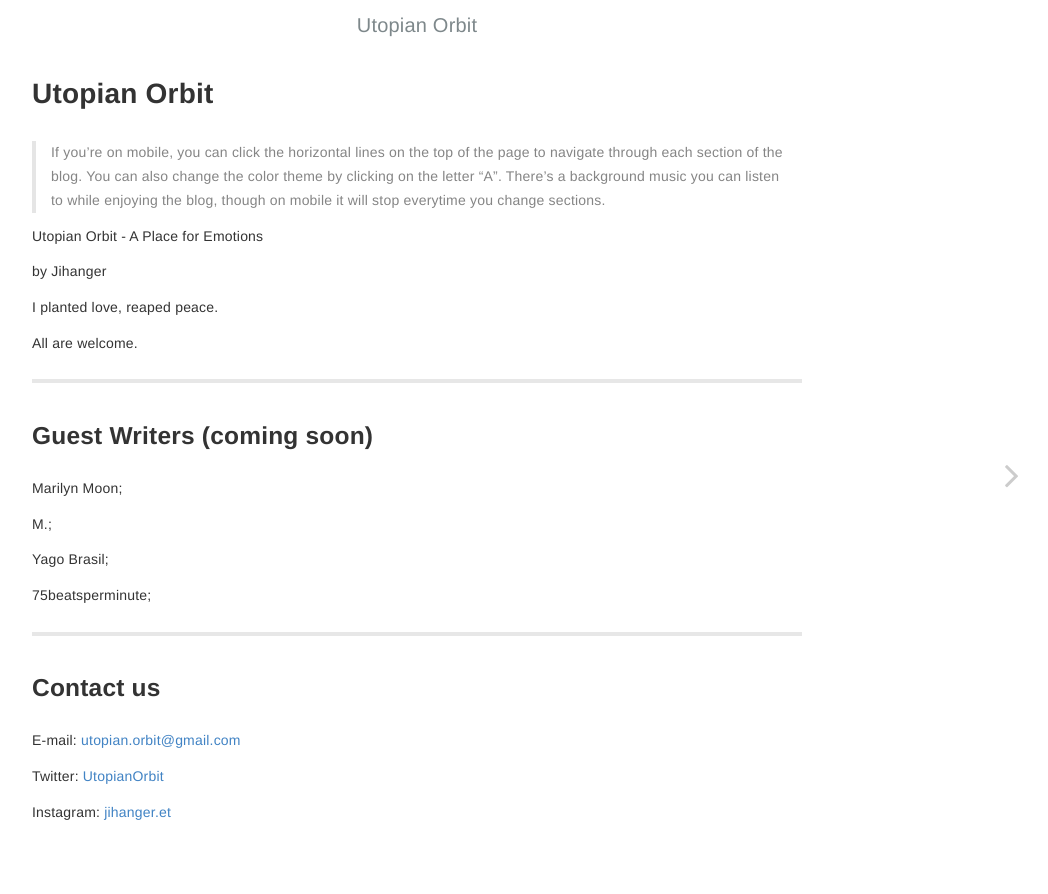
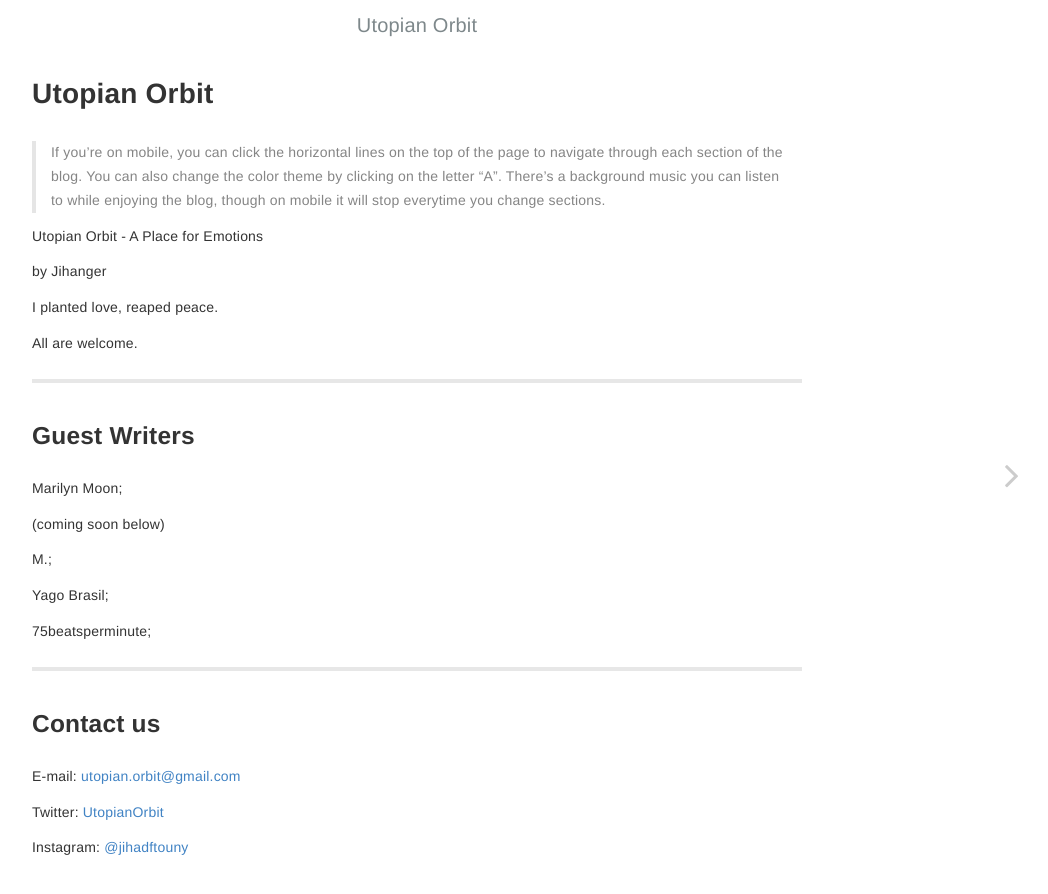
Before and after one commit to Jihanger-997/utopian_orbit_blog, a Jekyll site: the page built from index.md, in a window 1280 px wide. Shown: the top 894 px of the page, without its empty margins (223-1271 px from the left). Built offline with Jekyll 4.4.1, drawn with Linux system fonts in a browser that asks for light colours.

Commit message:
small fixes

```diff
--- a/_posts/2021-08-10-Poetry-Jihanger.markdown
+++ b/_posts/2021-08-10-Poetry-Jihanger.markdown
@@ -12,7 +12,7 @@ Your browser does not support the audio element.
 >
 Child of Eden OST - Evolution (some remix I can't find the name of)
 
-Below you will find poetry written by me, as myself. The newest poetry is always at the bottom, it's supposed to show the evolution of my thoughts throughout the years since I started writing.
+Below you will find poetry written by me, as myself (my alter ego has another section). The newest poetry is always at the bottom, it's supposed to show the evolution of my thoughts throughout the years since I started writing.
 
 
 <h1>2019</h1>
--- a/_posts/2021-08-12-Outside-the-Matrix.markdown
+++ b/_posts/2021-08-12-Outside-the-Matrix.markdown
@@ -7,9 +7,9 @@ author: Jihanger
 permalink: "/:year/:month/:day/:categories/:title/"
 ---
 
-Outside the Matrix is a series of poems where I try to transcribe a rare type of dream I have: being on the other side. They are lucid and feel more real than anything I've experienced, usually ending after a message is passed onto me or with an waking sleep paralysis. They started around 2019, and only happened four times so far, with the exception of sleep paralyses where I was visited by beings of light, but I didn't write these down. Whenever I have a dream like this, I immediately write about it, in poem form, and I don't change what is written (with the exception of adding ponctuation).
+Outside the Matrix is a series of poems where I try to transcribe a rare type of dream I have: being on the other side. They are lucid and feel more real than anything I've experienced, usually ending after a message is passed onto me or with an waking sleep paralysis. They started around 2019, and only happened four times so far, with the exception of sleep paralyses where I was visited by beings of light, but I didn't write that one down. Whenever I have a dream like this, I immediately write about it, in prose form, and I don't change what is written (with the exception of adding ponctuation).
 
-They might seem a bit confusing, but I'm not trying to explain the dream, instead, I'm writing down the emotions I felt during that state.
+They might seem a bit confusing, but I try the least to explain the dream, instead, I'm writing down the emotions I felt during that state.
 
 Enjoy!
 
--- a/index.md
+++ b/index.md
@@ -14,9 +14,11 @@ All are welcome.
 
 <hr>
 
-<h2>Guest Writers (coming soon)</h2>
+<h2>Guest Writers </h2>
 
 Marilyn Moon;
+
+(coming soon below)
 
 M.;
 
@@ -34,4 +36,4 @@ E-mail: <a href = "mailto: utopian.orbit@gmail.com">utopian.orbit@gmail.com</a>
 
 Twitter: <a href="https://twitter.com/UtopianOrbit">UtopianOrbit</a>
 
-Instagram: <a href="https://www.instagram.com/jihanger.et/">jihanger.et</a>
+Instagram: <a href="https://www.instagram.com/jihadftouny/">@jihadftouny</a>
```
